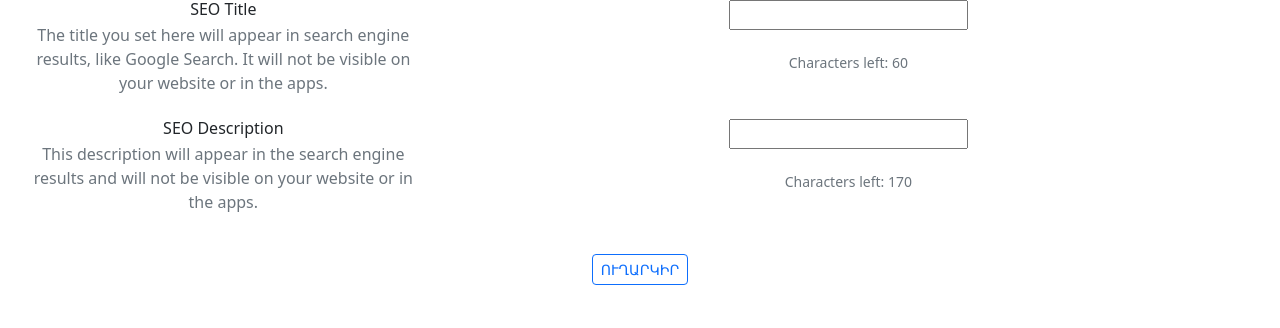
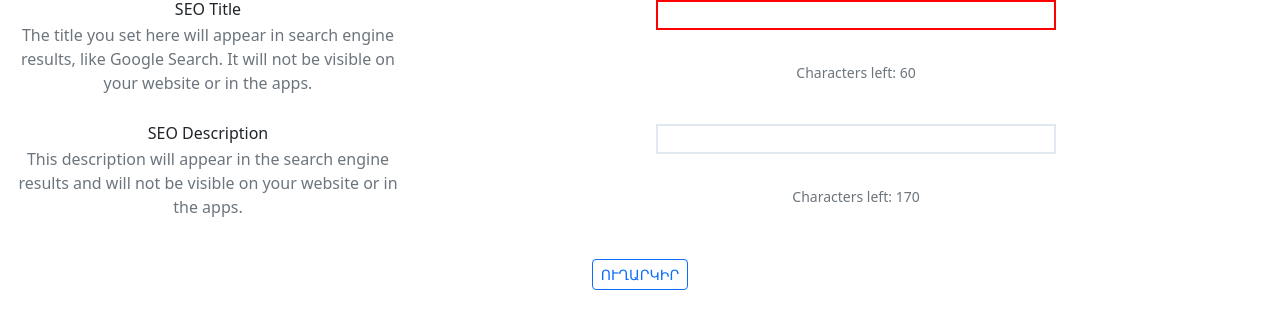
Before and after one commit to Hamlet593/React-Tests, a React (Create React App) app: page / in a window 1280 px wide. Shown: the top 328 px of the page. Built offline with nearby package versions, Linux system fonts and the light colour scheme.

Commit message:
Adding some css

```diff
--- a/src/App.js
+++ b/src/App.js
@@ -30,7 +30,6 @@ function App() {
 
   const AlertSuccess = () => (
     <div className="alert alert-success p-2 w-full items-center justify-center flex top-0 z-75 bg-green-600 text-white" role="alert" style={{
-      color: 'white',
       backgroundColor: "#27b86f"
     }}>
       SEO successfully saved.
@@ -39,12 +38,15 @@ function App() {
 
   const AlertError = () => (
     <div className="alert alert-danger p-2 w-full items-center justify-center flex top-0 z-75 bg-green-600 text-white" role="alert" style={{
-      color: 'white',
       backgroundColor: "#ed0b0b"
     }}>
       You are almost done. Please resolve errors for fields highlighted in red.
     </div>
   )
+
+
+  // This part is for css custom color
+
 
   // This part is for useForm hook
 
@@ -79,7 +81,7 @@ function App() {
 
                   <input
                     type='text'
-                    {...register('Seo Title', {
+                    {...register('firstName', {
                       required: `Can't be blank`,
                       maxLength: {
                         value: 60,
@@ -89,9 +91,16 @@ function App() {
                     onChange={evt => {
                       setTitle(evt.target.value);
                     }}
+                    style={{
+                      width: 400,
+                      border: trueTitle ? '2px solid #e2e8f0' : '2px solid red',
+                    }}
                   />
 
-                  <div style={{ height: 20, color: 'red' }}>
+                  <div style={{
+                    height: 30,
+                    color: 'red'
+                  }}>
                     {errors?.firstName && <p>{errors?.firstName?.message}</p>}
                   </div>
                 </div>
@@ -113,7 +122,7 @@ function App() {
 
                   <input
                     type='text'
-                    {...register('Seo Description', {
+                    {...register('lastName', {
                       maxLength: {
                         value: 170,
                         message: `Is too long (maximum is 170 characters)`
@@ -122,9 +131,16 @@ function App() {
                     onChange={evt => {
                       setDescription(evt.target.value);
                     }}
+                    style={{
+                      width: 400,
+                      border: trueDescription ? '2px solid #e2e8f0' : '2px solid red',
+                    }}
                   />
 
-                  <div style={{ height: 20, color: 'red' }}>
+                  <div style={{
+                    height: 30,
+                    color: 'red'
+                  }}>
                     {errors?.lastName && <p>{errors?.lastName?.message}</p>}
                   </div>
 
```
